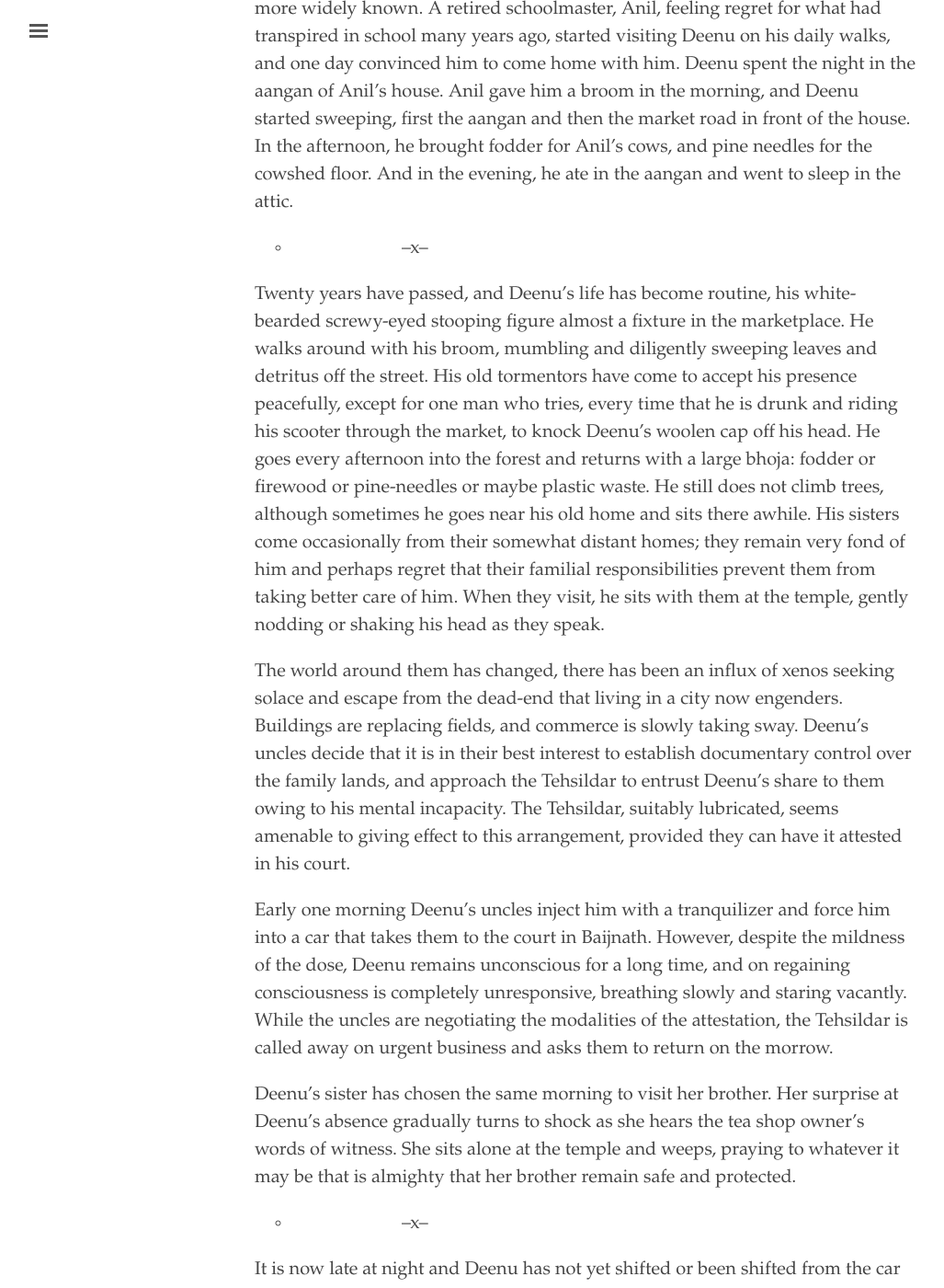
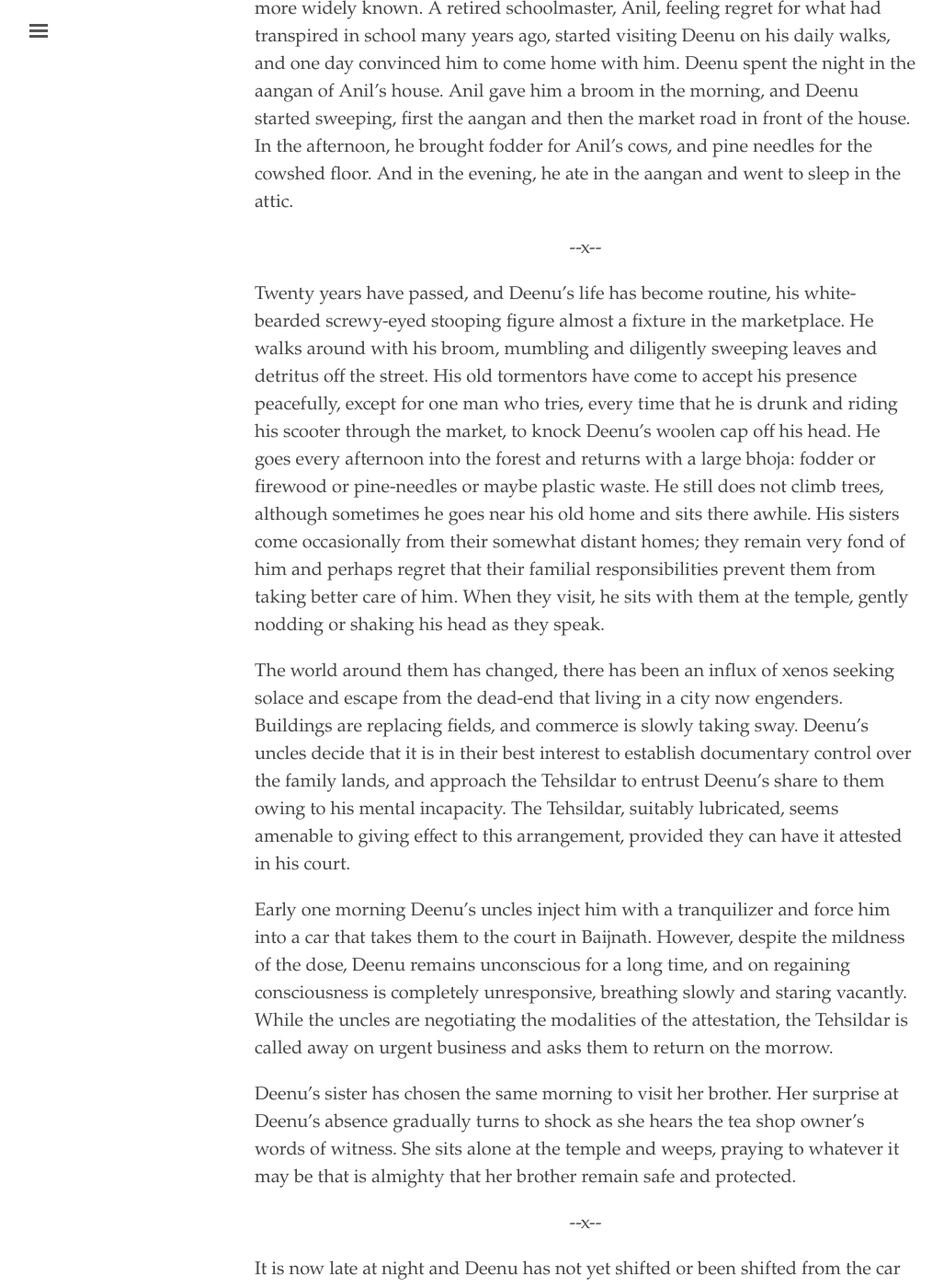
Before and after one commit to WordMistri/WordMistri.github.io, a Jekyll site: the page built from _stories/Punchline.md, in a window 1280 px wide and 1400 px high, scrolled down 2457 px. Shown: the whole window at 92% size, without its empty margins (3-1030 px from the left). Built offline with Jekyll 4.4.1, drawn with Linux system fonts in a browser that asks for light colours.

Commit message:
Update Punchline.md

```diff
--- a/_stories/Punchline.md
+++ b/_stories/Punchline.md
@@ -24,7 +24,9 @@ Purshottam didn’t come back from his saw-mill sojourn in 1991. His uncles turn
 
 Deenu was left alone and with no support system. He lived in the jungle, ate what little he could forage and would surely have died were it not for a group of women who found him sitting at the foot of a tree babbling incoherently. They tried talking to him – he kept covering his face and wouldn’t respond, but he followed them back towards the village. When they reached the temple, they asked the priest to take care of him – he refused. While Deenu lived near the temple for a few days, with some people bringing him food, his situation became more widely known. A retired schoolmaster, Anil, feeling regret for what had transpired in school many years ago, started visiting Deenu on his daily walks, and one day convinced him to come home with him. Deenu spent the night in the aangan of Anil’s house. Anil gave him a broom in the morning, and Deenu started sweeping, first the aangan and then the market road in front of the house. In the afternoon, he brought fodder for Anil’s cows, and pine needles for the cowshed floor. And in the evening, he ate in the aangan and went to sleep in the attic.
 
-- {:.indent-6} --x--
+<p align="center">
+ --x--
+</p>
 
 Twenty years have passed, and Deenu’s life has become routine, his white-bearded screwy-eyed stooping figure almost a fixture in the marketplace. He walks around with his broom, mumbling and diligently sweeping leaves and detritus off the street. His old tormentors have come to accept his presence peacefully, except for one man who tries, every time that he is drunk and riding his scooter through the market, to knock Deenu’s woolen cap off his head. He goes every afternoon into the forest and returns with a large bhoja: fodder or firewood or pine-needles or maybe plastic waste. He still does not climb trees, although sometimes he goes near his old home and sits there awhile. His sisters come occasionally from their somewhat distant homes; they remain very fond of him and perhaps regret that their familial responsibilities prevent them from taking better care of him. When they visit, he sits with them at the temple, gently nodding or shaking his head as they speak.
 
@@ -34,7 +36,9 @@ Early one morning Deenu’s uncles inject him with a tranquilizer and force him
 
 Deenu’s sister has chosen the same morning to visit her brother. Her surprise at Deenu’s absence gradually turns to shock as she hears the tea shop owner’s words of witness. She sits alone at the temple and weeps, praying to whatever it may be that is almighty that her brother remain safe and protected.
 
-- {:.indent-6} --x--
+<p align="center">
+ --x--
+</p>
 
 It is now late at night and Deenu has not yet shifted or been shifted from the car he has been in all day. It stands in the aangan of his ancestors’ house, and when his oldest uncle comes out to lock the gate, he is surprised to find Deenu sitting upright, looking straight-eyed at him. As he approaches, the car door opens and Deenu, in a deep voice that the uncle has not heard in many years, says “Chintu, what is it that you have learnt? The land was not mine, and is not yours or Deenu’s – it is in our destiny to possess it and use it, but not to dispose of it. That is only in the hands of a greater power than us, and we live under that power trying to seek our happiness in this world”. The uncle has only ever been called ‘Chintu’ by his father, and falls into a swoon.
 
```
